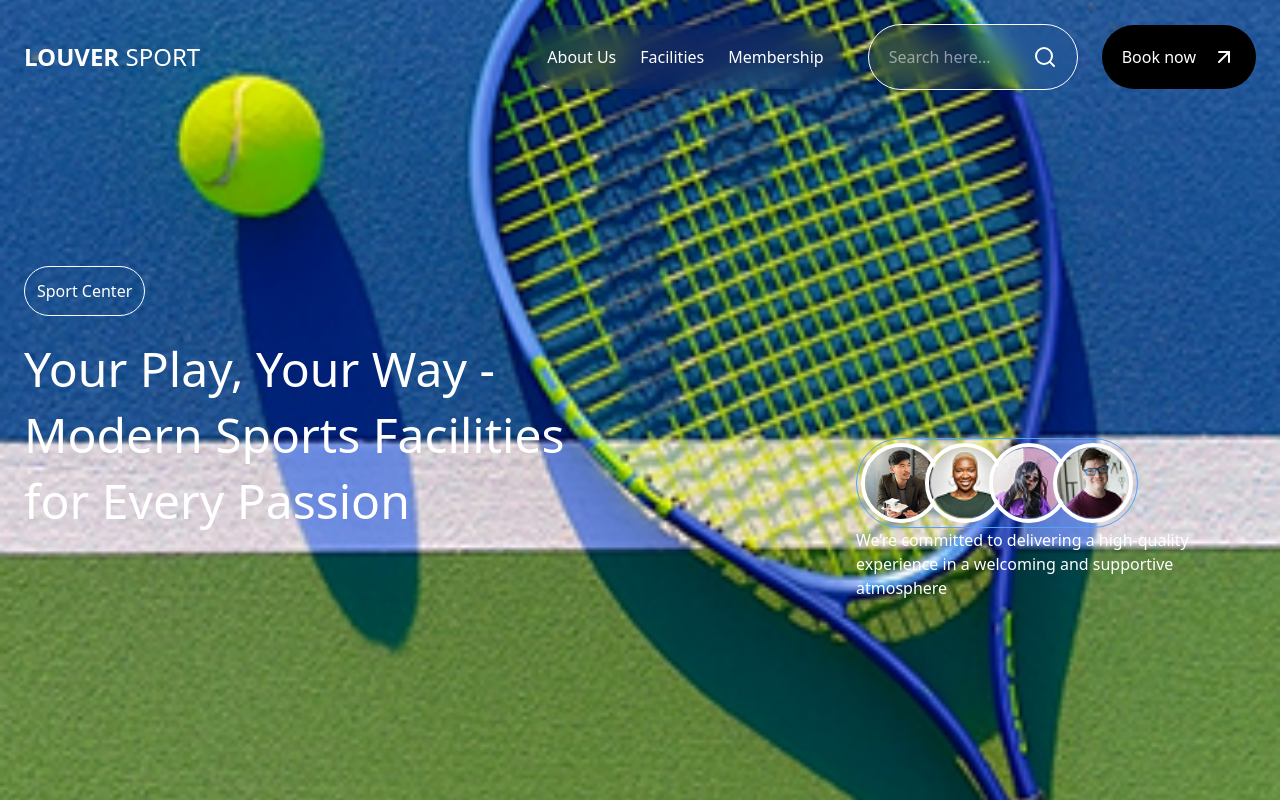
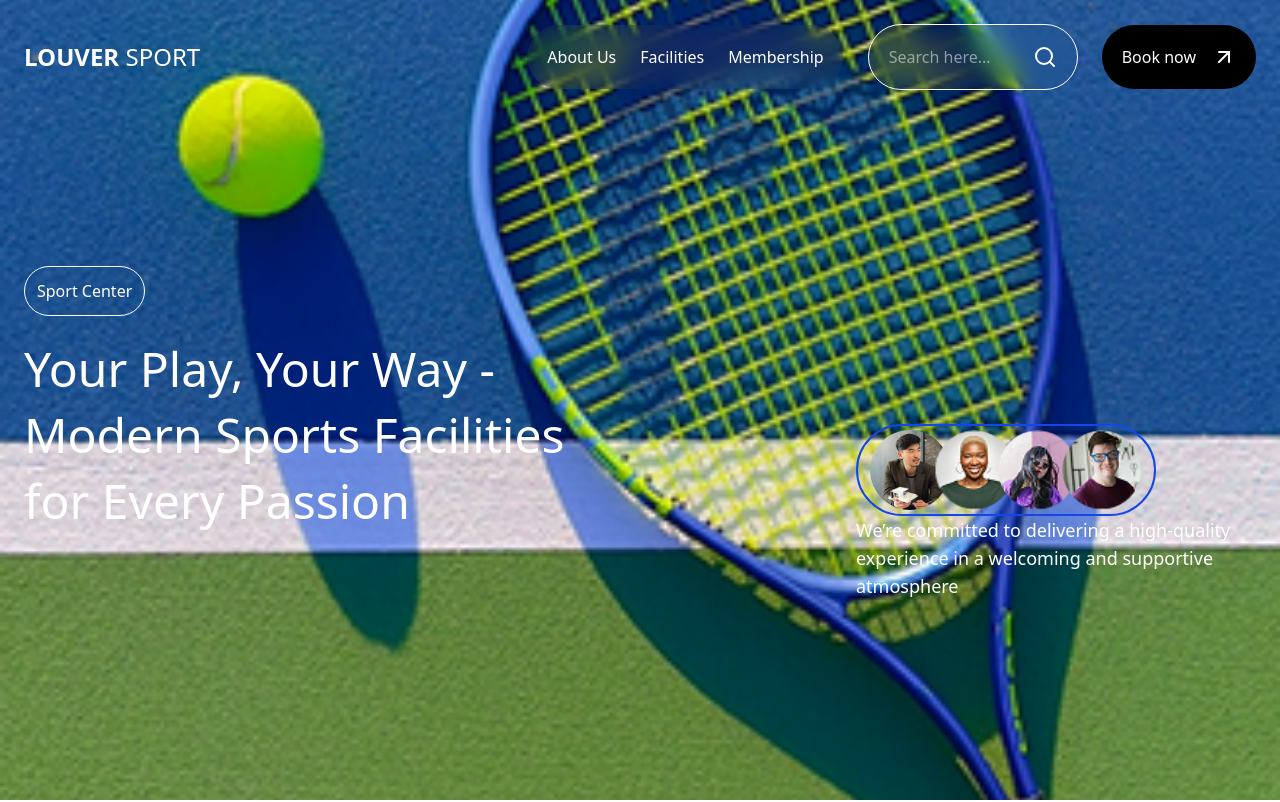
Before and after one commit to Shubham-MiraiEdge/Portfolio, a React (Vite) app: page / in a window 1280 px wide. Shown: the top 802 px of the page. Built offline with nearby package versions, Linux system fonts and the light colour scheme.

Commit message:
reolve PR isuue

```diff
--- a/package.json
+++ b/package.json
@@ -18,6 +18,7 @@
   },
   "devDependencies": {
     "@eslint/js": "^9.25.0",
+    "@types/node": "^24.0.1",
     "@types/react": "^19.1.2",
     "@types/react-dom": "^19.1.2",
     "@vitejs/plugin-react-swc": "^3.9.0",
--- a/src/App.tsx
+++ b/src/App.tsx
@@ -1,4 +1,4 @@
-import LandingPage from "./pages/LandingPage"
+import LandingPage from "@pages/LandingPage"
 
 function App() {
 
--- a/src/components/EllipseImageSection.tsx
+++ b/src/components/EllipseImageSection.tsx
@@ -1,9 +1,9 @@
 import React from "react";
 
-import Ellipse1 from "../assets/Ellipse1.png";
-import Ellipse2 from "../assets/Ellipse2.png";
-import Ellipse3 from "../assets/Ellipse3.png";
-import Ellipse4 from "../assets/Ellipse4.png";
+import Ellipse1 from "@assets/Ellipse1.png";
+import Ellipse2 from "@assets/Ellipse2.png";
+import Ellipse3 from "@assets/Ellipse3.png";
+import Ellipse4 from "@assets/Ellipse4.png";
 
 const ellipseImageData: string[] = [Ellipse1, Ellipse2, Ellipse3, Ellipse4]
 
@@ -11,14 +11,14 @@ const EllipseImageSection: React.FC = () => {
     return (
         <div className="block max-w-100">
             <div className="flex items-center bg-transparent">
-                <div className="flex items-center gap-[-10px] p-1 rounded-full border border-blue-400 bg-cover bg-center">
+                <div className="flex items-center gap-[-10px] px-3 py-1 rounded-full border-2 border-blue-700 bg-cover bg-center">
                     {ellipseImageData?.map((imgPath: string, index: number) => (
-                        <img key={index} src={imgPath} alt="Profile 2" className="w-20 h-20 rounded-full border-4 border-white -ml-4 first:ml-0" />
+                        <img key={index} src={imgPath} alt="Profile 2" className="w-20 h-20 rounded-full -ml-4 first:ml-0" />
                     ))}
                 </div>
             </div>
             <div>
-                <p className="text-base font-normal">
+                <p className="text-lg font-normal">
                     We’re committed to delivering a high-quality experience in a welcoming and supportive atmosphere
                 </p>
             </div>
--- a/src/components/Hero.tsx
+++ b/src/components/Hero.tsx
@@ -1,6 +1,6 @@
-import heroIMG from "../assets/hero_img.png";
-import MainButton from "./common/MainButton";
-import EllipseImageSection from "./EllipseImageSection";
+import MainButton from "@components/common/MainButton";
+import EllipseImageSection from "@components/EllipseImageSection";
+import heroIMG from "@assets/hero_img.png";
 
 const Hero: React.FC = () => {
     return (
--- a/src/components/Navbar.tsx
+++ b/src/components/Navbar.tsx
@@ -1,7 +1,7 @@
 import { useState } from "react";
 import { Menu, X, Search } from "lucide-react";
 
-import RedirectButton from "./common/RedirectButton";
+import RedirectButton from "@components/common/RedirectButton";
 
 const Navbar: React.FC = ()=> {
 
@@ -19,16 +19,13 @@ const Navbar: React.FC = ()=> {
               <a href="#" className="text-base font-normal text-white hover:underline">Facilities</a>
               <a href="#" className="text-base font-normal text-white hover:underline">Membership</a>
             </div>
-
-            <div className="flex justify-center border border-white items-center gap-4 p-5 backdrop-blur-md text-white boader boader-white rounded-full">
+            <div className="flex justify-center border border-white items-center gap-4 p-5 backdrop-blur-md text-white rounded-full">
               <input type="text" placeholder="Search here..." className="w-32 text-base font-normal outline-none" />
               <div>
                 <Search />
               </div>
             </div>
-
             <RedirectButton dark={true} title="Book now"/>
-
           </nav>
 
           {/* Mobile menu button */}
--- a/src/pages/LandingPage.tsx
+++ b/src/pages/LandingPage.tsx
@@ -1,8 +1,8 @@
 import React from "react";
 
-import Navbar from "../components/Navbar";
-import Hero from "../components/Hero";
-import AboutSection from "../components/AboutSection";
+import Navbar from "@components/Navbar";
+import Hero from "@components/Hero";
+import AboutSection from "@components/AboutSection";
 
 const LandingPage: React.FC = () => {
     return (
--- a/tsconfig.app.json
+++ b/tsconfig.app.json
@@ -6,6 +6,12 @@
     "lib": ["ES2020", "DOM", "DOM.Iterable"],
     "module": "ESNext",
     "skipLibCheck": true,
+    "baseUrl": "src",
+    "paths": {
+      "@assets/*": ["assets/*"],
+      "@components/*": ["components/*"],
+      "@pages/*": ["pages/*"],
+    },
 
     /* Bundler mode */
     "moduleResolution": "bundler",
--- a/vite.config.ts
+++ b/vite.config.ts
@@ -1,4 +1,5 @@
 import { defineConfig } from 'vite'
+import path from 'path';
 import react from '@vitejs/plugin-react-swc';
 import tailwindcss from '@tailwindcss/vite';
 
@@ -8,4 +9,11 @@ export default defineConfig({
     react(),
     tailwindcss(),
   ],
+  resolve: {
+    alias: {
+      '@assets': path.resolve(__dirname, './src/assets'),
+      '@components': path.resolve(__dirname, './src/components'),
+      '@pages': path.resolve(__dirname, './src/pages'),
+    },
+  },
 })
```
Also changed, not shown: src/components/AboutSection.tsx (+4 -4 lines), 1 other file (tests, documents, lock files or other folders).
